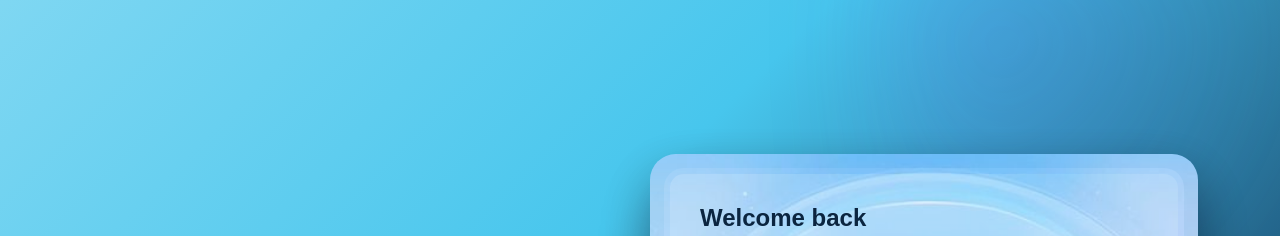
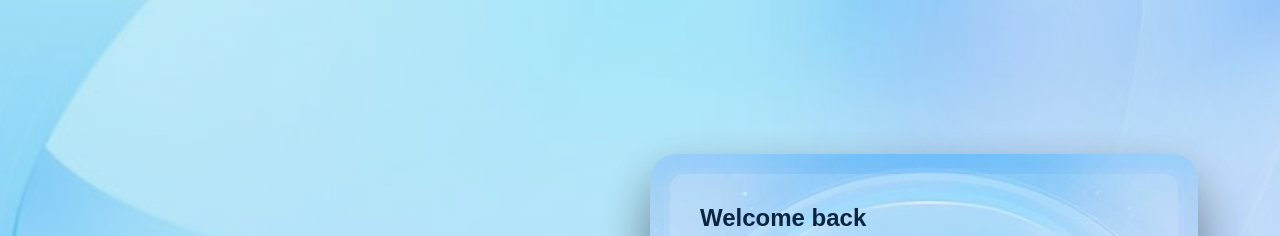
Before and after one commit to Final-ComputerTech/SMARTTASKER-2.0, a website with bundled scripts: page frontend/index.html in a window 1280 px wide. Shown: the top 236 px of the page. Built offline with nearby package versions, Linux system fonts and the light colour scheme.

Commit message:
background

```diff
--- a/frontend/assets/css/style.css
+++ b/frontend/assets/css/style.css
@@ -4,7 +4,11 @@ body.login-page {
   min-height: 100vh;
   margin: 0;
   font-family: 'Poppins', sans-serif;
-  background: linear-gradient(135deg,#7fd7f2 0%, #47c6ed 40%, #071638 100%);
+  /* Use the provided background image with a subtle gradient overlay for readability */
+  background-image: linear-gradient(135deg, rgba(127,215,242,0.55), rgba(71,198,237,0.28) 40%, rgba(243, 244, 246, 0.55)), url('/assets/icons/background.jpg');
+  background-size: cover;
+  background-position: center;
+  background-repeat: no-repeat;
   color: #0f172a;
   display: flex;
   align-items: stretch;
```
